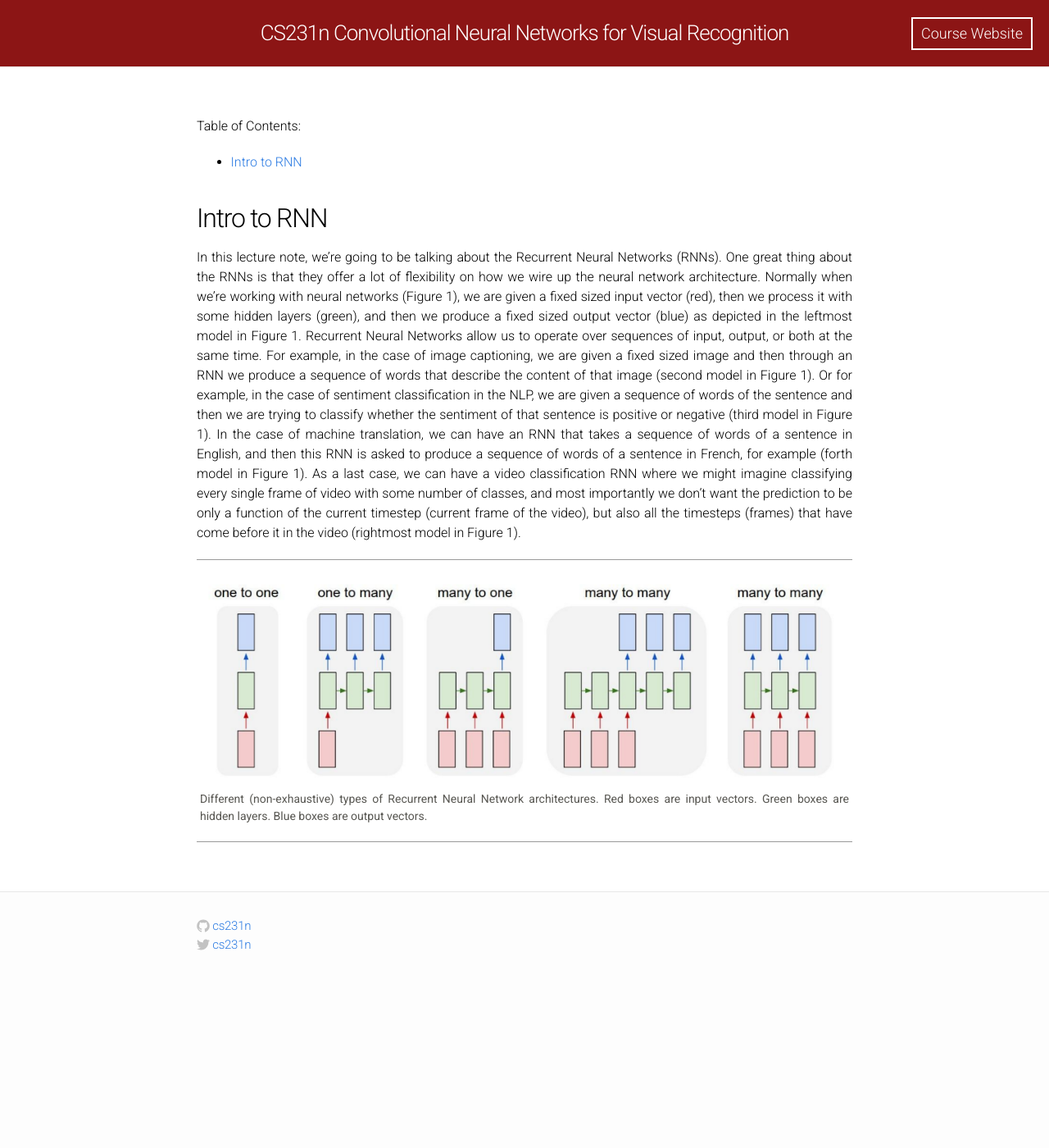
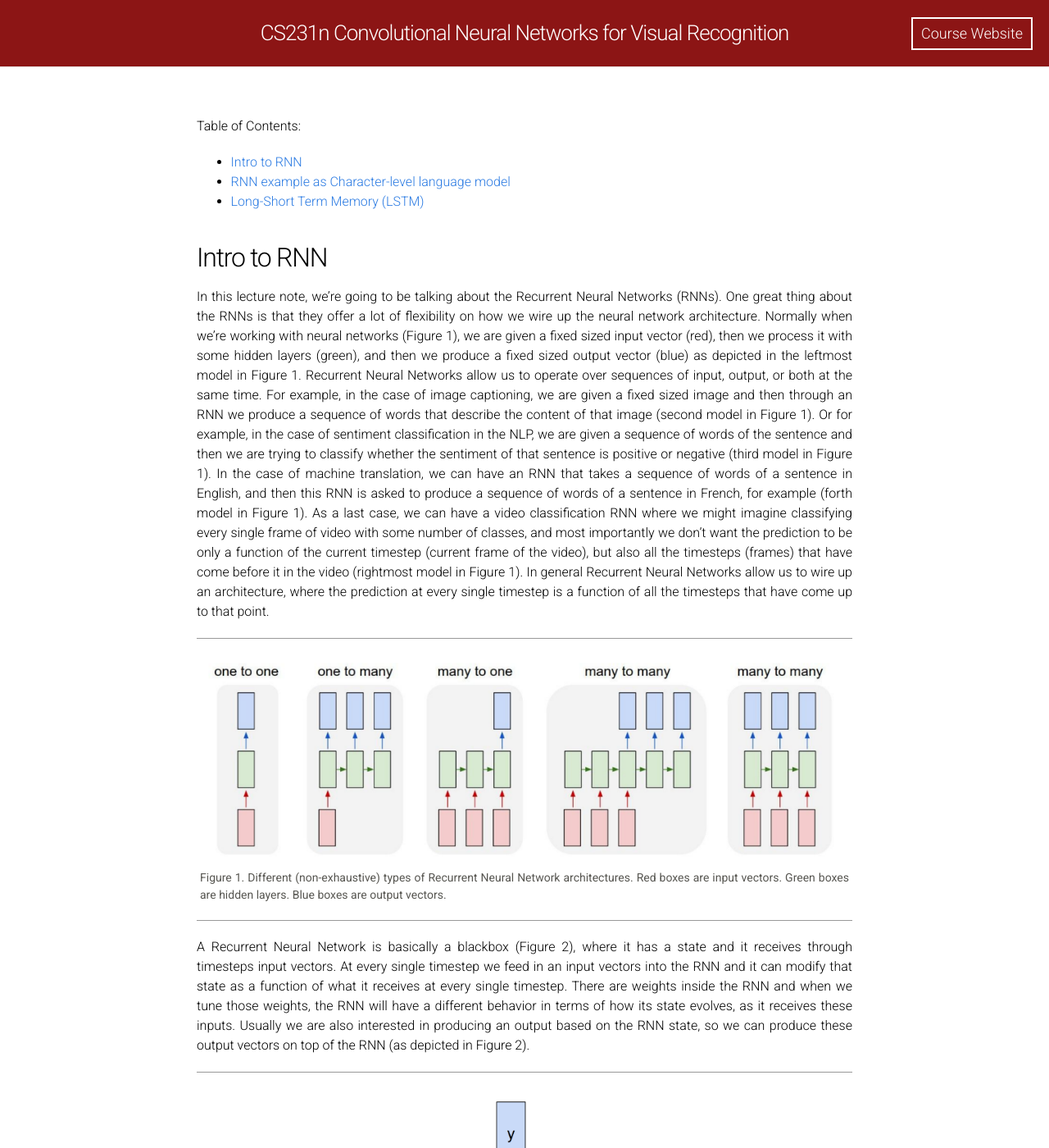
Before and after one commit to cs231n/cs231n.github.io, a Jekyll site: the page built from rnn.md, in a window 1280 px wide and 1400 px high. Shown: the whole window at 82% size. Built offline with Jekyll 4.4.1, drawn with Linux system fonts in a browser that asks for light colours; formulas are drawn with MathJax 3; some of the changed text lies outside the part shown.

Commit message:
RNN update

```diff
--- a/rnn.md
+++ b/rnn.md
@@ -7,6 +7,8 @@
 Table of Contents:
 
 - [Intro to RNN](#intro)
+- [RNN example as Character-level language model](#char)
+- [Long-Short Term Memory (LSTM)](#lstm)
 
 
 
@@ -31,9 +33,76 @@
 we can have a video classification RNN where we might imagine classifying every single frame of
 video with some number of classes, and most importantly we don't want the prediction to be only a
 function of the current timestep (current frame of the video), but also all the timesteps (frames)
-that have come before it in the video (rightmost model in Figure 1).
+that have come before it in the video (rightmost model in Figure 1). In general Recurrent Neural
+Networks allow us to wire up an architecture, where the prediction at every single timestep is a
+function of all the timesteps that have come up to that point.
 
 <div class="fig figcenter fighighlight">
   <img src="/assets/rnn/types.png" width="100%">
-  <div class="figcaption">Different (non-exhaustive) types of Recurrent Neural Network architectures. Red boxes are input vectors. Green boxes are hidden layers. Blue boxes are output vectors.</div>
+  <div class="figcaption">Figure 1. Different (non-exhaustive) types of Recurrent Neural Network architectures. Red boxes are input vectors. Green boxes are hidden layers. Blue boxes are output vectors.</div>
 </div>
+
+A Recurrent Neural Network is basically a blackbox (Figure 2), where it has a state and it receives through
+timesteps input vectors. At every single timestep we feed in an input vectors into the RNN and it
+can modify that state as a function of what it receives at every single timestep. There are weights
+inside the RNN and when we tune those weights, the RNN will have a different behavior in terms of
+how its state evolves, as it receives these inputs. Usually we are also interested in producing an
+output based on the RNN state, so we can produce these output vectors on top of the RNN (as depicted
+in Figure 2).
+
+<div class="fig figcenter fighighlight">
+  <img src="/assets/rnn/rnn_blackbox.png" width="20%" >
+  <div class="figcaption">Figure 2. Simplified RNN box.</div>
+</div>
+
+More precisely, RNN can be represented as a recurrence formula of some function $$f_W$$ with
+parameters $$W$$:
+
+$$
+h_t = f_W(h_{t-1}, x_t)
+$$
+
+where at every timestep it receives some previous state as a vector $$h_{t-1}$$ at previous
+iteration timestep $$t-1$$ and current input vector $$x_t$$ to produce the current state as a vector
+$$h_t$$. The same function is used at every single timestep. We have a fixed function $$f_W$$ of
+weights $$W$$ and we applied that single function at every single timestep and that allows us to use
+the Recurrent Neural Network on sequences without having to commit to the size of the sequence because
+we apply the exact same function at every single timestep, no matter how long the input or output
+sequences are.
+
+In the most simplest form of RNN, which we call a Vanilla RNN, the network is just a single hidden
+state $$h$$ where we use a recurrence formula that basically tells us how we should update our hidden
+state $$h$$ as a function of previous hidden state and the current input $$x_t$$. In particular, we're
+going to have these weight matrices $$W_{hh}$$ and $$W_{xh}$$, where they will project both the hidden
+state from the previous timestep and the current input $$x_t$$, and then those are going to be summed
+and squished with $$tanh$$ function to update the hidden state $$h_t$$ at timestep $$t$$. This recurrence
+is telling us how $$h$$ will change as a function of its history and also the current input at this
+timestep:
+
+$$
+h_t = tanh(W_{hh}h_{t-1} + W_{xh}x_t)
+$$
+
+We can base predictions on top of $$h$$, for example, by using just another matrix projection on top
+of the hidden state. This is the simplest complete case in which you can wire up a neural network:
+
+$$
+y_t = W_{hy}h_t
+$$
+
+So far we have showed RNN in terms of abstract vectors $$x, h, y$$, however we can endow these vectors
+with semantics in the following section.
+
+
+
+
+<a name='char'></a>
+
+## RNN example as Character-level language model
+
+
+
+
+<a name='lstm'></a>
+
+## Long-Short Term Memory (LSTM)
```
Also changed, not shown: assets/rnn/rnn_blackbox.png (added).
